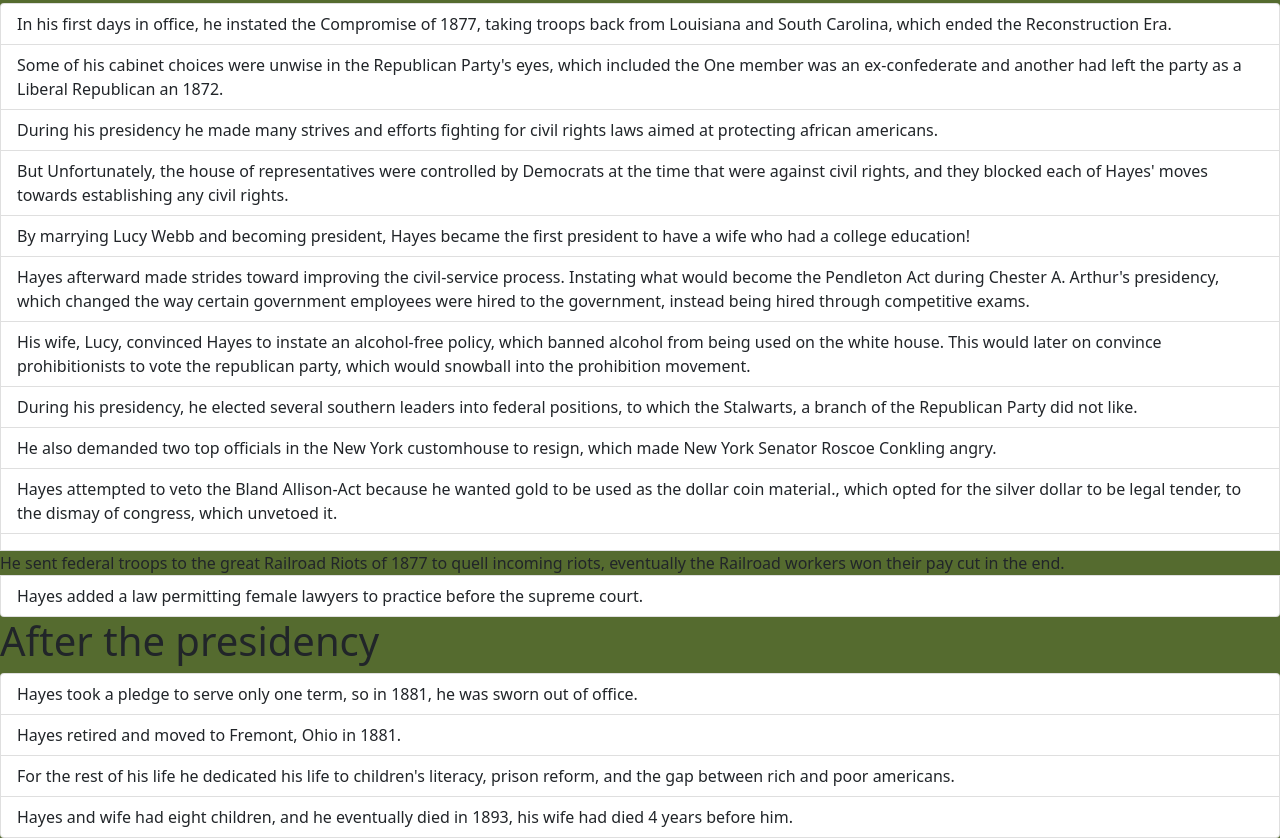
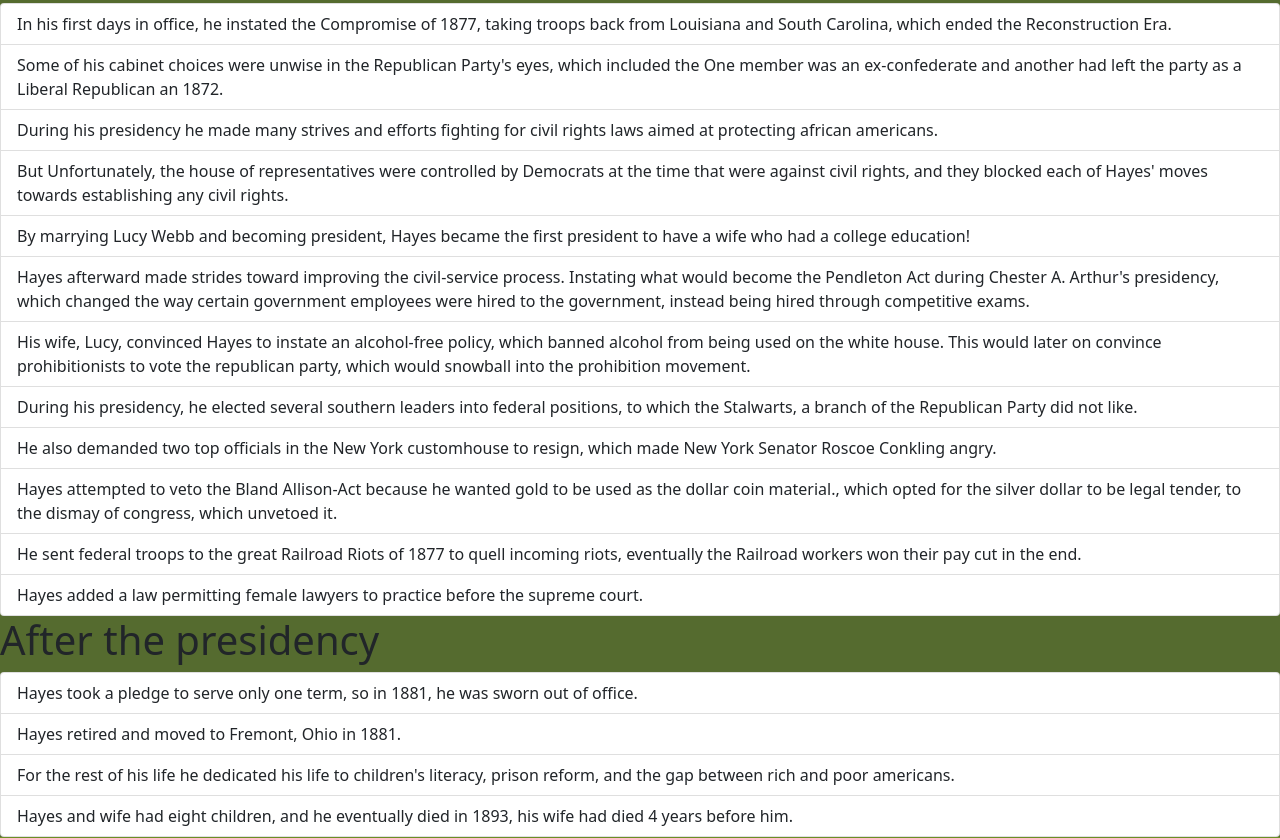
Before and after one commit to MadlyJado/President_Research_Website, a plain HTML site: page facts.html in a window 1280 px wide. Shown: the part 1335-2173 px from the top of the page. Drawn offline with nearby package versions, Linux system fonts and the light colour scheme.

Commit message:
Last change I hope!

```diff
--- a/facts.html
+++ b/facts.html
@@ -90,9 +90,7 @@
             <li class="list-group-item">During his presidency, he elected several southern leaders into federal positions, to which the Stalwarts, a branch of the Republican Party did not like.</li>
             <li class="list-group-item">He also demanded two top officials in the New York customhouse to resign, which made New York Senator Roscoe Conkling angry.</li>
             <li class="list-group-item">Hayes attempted to veto the Bland Allison-Act because he wanted gold to be used as the dollar coin material., which opted for the silver dollar to be legal tender, to the dismay of congress, which unvetoed it.</li>
-            <li class="list-group-item">
-                <li>He sent federal troops to the great Railroad Riots of 1877 to quell incoming riots, eventually the Railroad workers won their pay cut in the end.</li>
-            </li>
+            <li class="list-group-item">He sent federal troops to the great Railroad Riots of 1877 to quell incoming riots, eventually the Railroad workers won their pay cut in the end.</li>
             <li class="list-group-item">Hayes added a law permitting female lawyers to practice before the supreme court.</li>
         </ul>
         <h1>After the presidency</h1>
```
